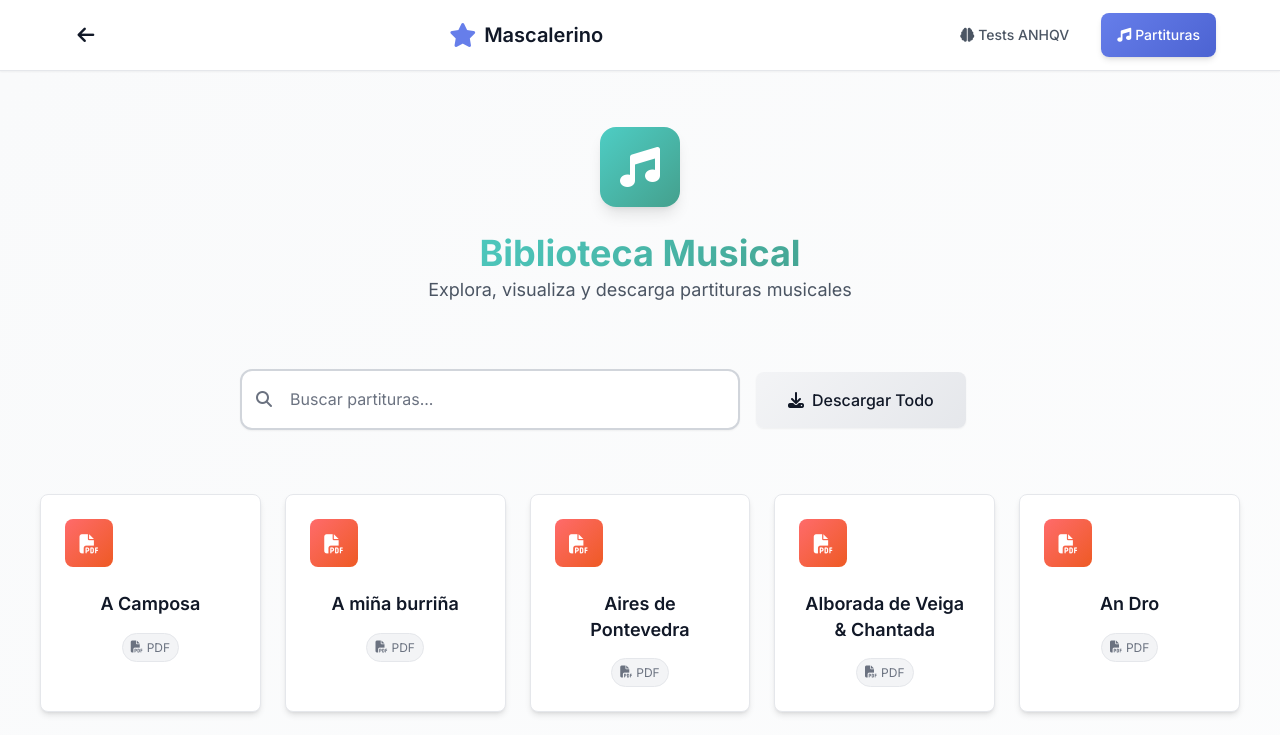
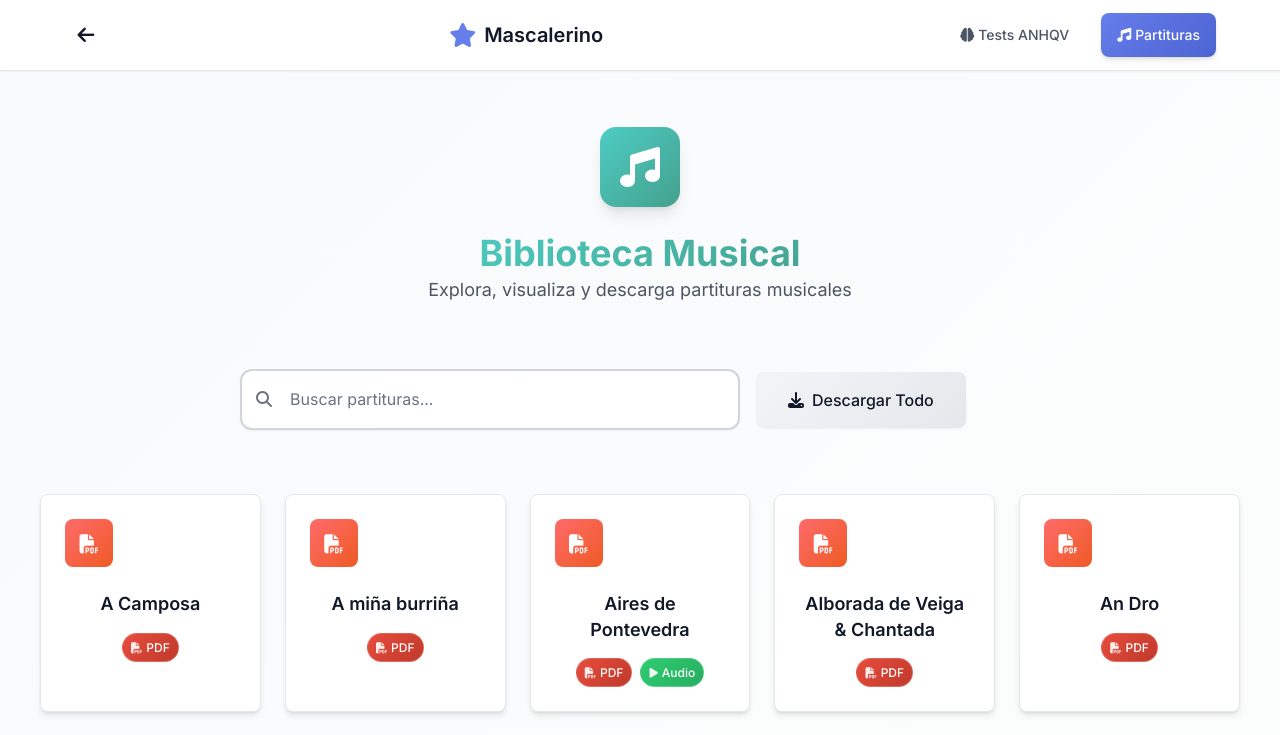
Before and after one commit to Mascalerino/app-tallon, an Angular app: page /sheet-music-viewer in a window 1280 px wide. Shown: the top 735 px of the page. Built offline with nearby package versions, Linux system fonts and the light colour scheme.

Commit message:
feat: Mejorar la visualización de partituras con etiquetas de audio y PDF, y optimizar la carga de listas

```diff
--- a/src/app/pages/sheet-music-viewer/sheet-music-viewer.component.css
+++ b/src/app/pages/sheet-music-viewer/sheet-music-viewer.component.css
@@ -292,11 +292,26 @@
   align-items: center;
   gap: var(--space-xs);
   font-size: var(--font-size-xs);
-  color: var(--text-muted);
-  background: var(--gray-100);
+  color: white;
   padding: var(--space-xs) var(--space-sm);
   border-radius: var(--radius-full);
-  border: 1px solid var(--gray-200);
+  border: 1px solid rgba(255, 255, 255, 0.2);
+  font-weight: 500;
+  transition: all var(--transition-normal);
+}
+
+/* Estilos específicos para diferentes tipos de tags */
+.pdf-tag {
+  background: linear-gradient(135deg, #e74c3c, #c0392b);
+}
+
+.audio-tag {
+  background: linear-gradient(135deg, #2ecc71, #27ae60);
+}
+
+.feature-tag i {
+  font-size: 0.7rem;
+  opacity: 0.9;
 }
 
 /* Empty State */
--- a/src/app/pages/sheet-music-viewer/sheet-music-viewer.component.html
+++ b/src/app/pages/sheet-music-viewer/sheet-music-viewer.component.html
@@ -88,11 +88,11 @@
       <div class="card-content">
         <h3 class="partitura-title">{{ pdf.name }}</h3>
         <div class="partitura-features">
-          <span class="feature-tag" *ngIf="pdf.musicUrl">
+          <span class="feature-tag pdf-tag">
+            <i class="fas fa-file-pdf"></i> PDF
+          </span>
+          <span class="feature-tag audio-tag" *ngIf="pdf.musicUrl">
             <i class="fas fa-play"></i> Audio
-          </span>
-          <span class="feature-tag">
-            <i class="fas fa-file-pdf"></i> PDF
           </span>
         </div>
       </div>
--- a/src/app/pages/sheet-music-viewer/sheet-music-viewer.component.ts
+++ b/src/app/pages/sheet-music-viewer/sheet-music-viewer.component.ts
@@ -34,18 +34,19 @@ export class SheetMusicViewerComponent implements OnInit {
   ) {}
 
   ngOnInit(): void {
-    this.pdfLoaderService.getPdfList().subscribe((lines) => {
-      this.parsePdfList(lines);
-      this.filteredPdfs = this.pdfs;
-    });
-
+    // Primero cargar la lista de música, después los PDFs
     this.loadMusicList();
   }
 
   parsePdfList(lines: string[]): void {
     this.pdfs = lines.map((line) => {
       const [name, url] = line.split(',');
-      return { name: name.trim(), url: url.trim() };
+      const pdfName = name.trim();
+      return {
+        name: pdfName,
+        url: url.trim(),
+        musicUrl: this.musicList[pdfName] ?? undefined
+      };
     });
 
     this.sortPdfs();
@@ -54,7 +55,8 @@ export class SheetMusicViewerComponent implements OnInit {
   loadMusicList(): void {
     this.http
       .get('assets/sheet-music-viewer/music-list.txt', { responseType: 'text' })
-      .subscribe((data) => {
+      .subscribe({
+        next: (data) => {
           const lines = data.split('\n');
           lines.forEach((line) => {
             const [pdfName, musicUrl] = line.split(',');
@@ -62,6 +64,21 @@ export class SheetMusicViewerComponent implements OnInit {
               this.musicList[pdfName.trim()] = musicUrl.trim();
             }
           });
+          // Una vez cargada la lista de música, cargar los PDFs
+          this.loadPdfList();
+        },
+        error: (error) => {
+          console.error('Error cargando lista de música:', error);
+          // Cargar PDFs incluso si hay error con la música
+          this.loadPdfList();
+        }
+      });
+  }
+
+  private loadPdfList(): void {
+    this.pdfLoaderService.getPdfList().subscribe((lines) => {
+      this.parsePdfList(lines);
+      this.filteredPdfs = this.pdfs;
     });
   }
 
@@ -90,7 +107,6 @@ export class SheetMusicViewerComponent implements OnInit {
 
   selectPdf(event: Event, pdf: Pdf): void {
     event.preventDefault(); // Prevenir el comportamiento predeterminado del enlace
-    pdf.musicUrl = this.musicList[pdf.name] ?? undefined;
     this.selectedPdf = pdf;
     this.pdfLoaded = false;
     this.loadPdf(pdf.url);
```
Lines whose indentation alone changed are shown as unchanged.
